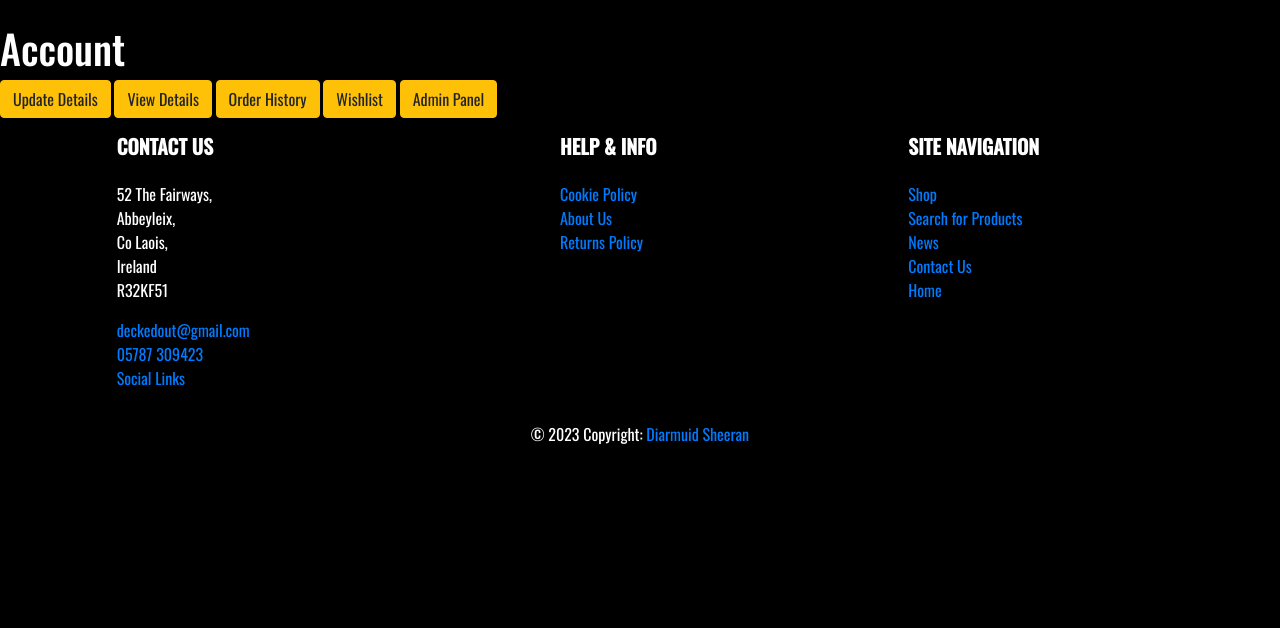
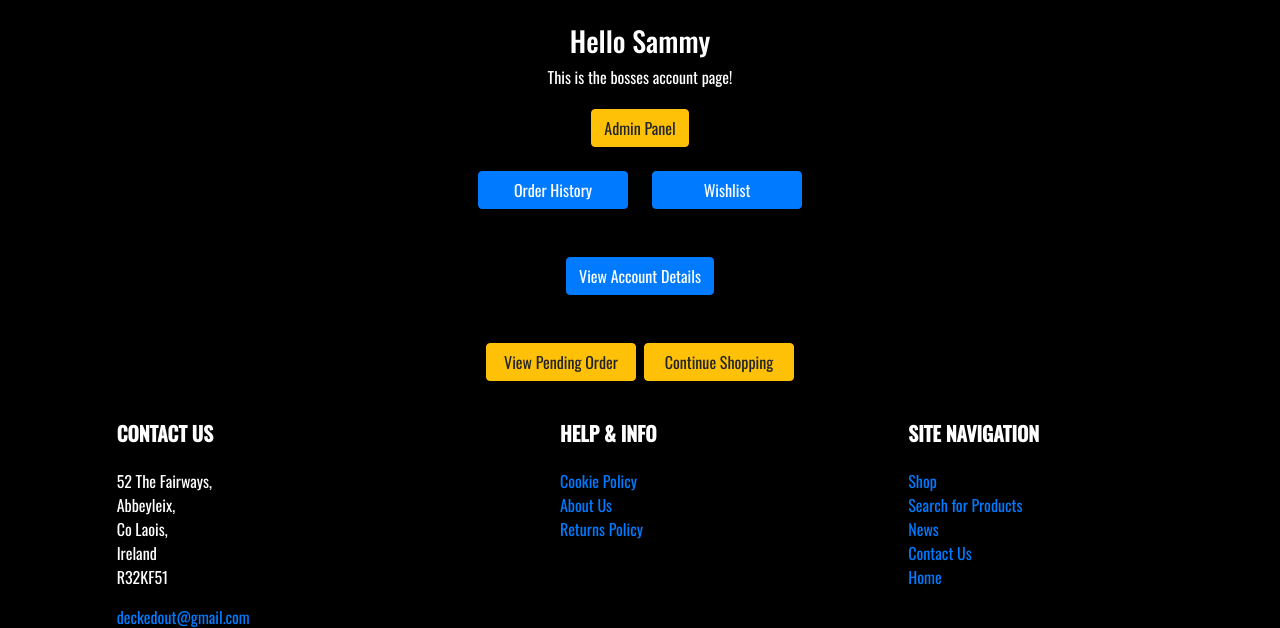
Before and after one commit to DiarmuidSheeran/decked-out-tcg-store-pp-5, a Django app: page /user/account/ in a window 1280 px wide. Shown: the part 59-687 px from the top of the page. Before the commit the page ends 503 px from the top, so only its background shows below. Run offline with Django 4.2, Linux system fonts and the light colour scheme; a user stored in the database is signed in; data comes from the database, SQL or seed files in the repository; both versions use the stored data as it was after the commit; some libraries are stand-ins or nearby versions.

Commit message:
Edit account template to show user information and exclude admin panel link for unath users

```diff
--- a/decked_out_tcg_store/product/forms.py
+++ b/decked_out_tcg_store/product/forms.py
@@ -1,6 +1,9 @@
 from django import forms
 from django.utils.text import slugify
 from .models import Product
+
+class ProductSearchForm(forms.Form):
+    search_query = forms.CharField(label='Search', max_length=100)
 
 class EditProductForm(forms.ModelForm):
     class Meta:
--- a/decked_out_tcg_store/product/views.py
+++ b/decked_out_tcg_store/product/views.py
@@ -1,6 +1,6 @@
 from django.shortcuts import render, redirect, get_object_or_404
 from .models import Product, Category
-from .forms import EditProductForm, CreateProductForm
+from .forms import EditProductForm, CreateProductForm, ProductSearchForm
 from django.views.generic.edit import CreateView, UpdateView
 from django.views.generic.list import ListView
 
--- a/decked_out_tcg_store/user/templates/user/account.html
+++ b/decked_out_tcg_store/user/templates/user/account.html
@@ -2,10 +2,70 @@
 {% load static %}
 
 {% block content %}
-<h1>Account</h1>
-<a href="{% url 'update_details' %}" class="btn btn-warning">Update Details</a>
-<a href="{% url 'view_details' %}" class="btn btn-warning">View Details</a>
-<a href="{% url 'order_history' %}" class="btn btn-warning">Order History</a>
-<a href="{% url 'wishlist' %}" class="btn btn-warning">Wishlist</a>
-<a href="{% url 'admin_panel' %}" class="btn btn-warning">Admin Panel</a>
+{% if user.is_staff %}
+    <h3 style="text-align: center;">Hello {{ user.userprofile.fname }}</h3>
+    <p style="text-align: center;">This is the bosses account page!</p>
+    <div class="row justify-content-center mb-4" style="margin-top: 20px;">
+        <a href="{% url 'admin_panel' %}" class="btn btn-warning">Admin Panel</a>
+    </div>
+{% else %}
+<h3 style="text-align: center;">Hello {{ user.userprofile.fname }}</h3>
+{% endif %}
+<div class="row justify-content-center mb-4" style="margin-top: 20px;">
+    <a href="{% url 'order_history' %}" class="btn btn-primary mb-4 mr-4" style="width: 150px;">Order History</a>
+    <a href="{% url 'wishlist' %}" class="btn btn-primary mb-4 " style="width: 150px;">Wishlist</a>
+</div>
+<div class="row justify-content-center mb-4" style="margin-top: 20px;">
+    <button class="btn btn-primary mb-4" type="button" data-toggle="collapse" data-target="#shipping" aria-expanded="false" aria-controls="shipping">
+        View Account Details
+    </button>
+</div>
+
+<div class="collapse mt-3" id="shipping">
+    <h3 style="text-align: center;">User Details</h3>
+
+    <div class="container">
+        <div class="row justify-content-center">
+            <div class="col-md-8">
+                <table class="table" style="color: white;">
+                    <thead>
+                        <tr>
+                            <th>Name</th>
+                            <th>Address</th>
+                            <th>Username</th>
+                        </tr>
+                    </thead>
+                    <tbody>
+                            <tr>
+                                <td>
+                                    {{ user.userprofile.fname }} {{ user.userprofile.lname }}
+                                </td>
+                                <td>
+                                    {{ user.userprofile.shipping_address_line_1 }}
+                                    {{ user.userprofile.shipping_address_line_2 }}
+                                    {{ user.userprofile.shipping_address_town }}
+                                    {{ user.userprofile.shipping_address_county }}
+                                    {{ user.userprofile.shipping_address_eircode }}
+                                </td>
+                                <td>
+                                    {{ user.username }}
+                                </td>
+                            </tr>
+                    </tbody>
+                </table>
+                <a href="{% url 'update_details' %}" class="btn btn-primary mb-4">Update Details</a>
+            </div>
+        </div>
+    </div>
+</div>
+
+<div class="row justify-content-center mb-4" style="margin-top: 20px;">
+    <a href="{% url 'order_history' %}" class="btn btn-warning mr-2" style="width: 150px;">View Pending Order</a>
+    <a href="{% url 'product_list' %}" class="btn btn-warning" style="width: 150px;">Continue Shopping</a>
+</div>
+
+
+{% if user.is_staff %}
+
+{% endif %}
 {% endblock %}
--- a/decked_out_tcg_store/user/templates/user/admin_panel.html
+++ b/decked_out_tcg_store/user/templates/user/admin_panel.html
@@ -8,6 +8,7 @@
         All Products
     </button>
     <a href="{% url 'create_product' %}" class="btn btn-primary mb-4 ml-4">Create Product</a>
+    <a href="{% url 'account' %}" class="btn btn-primary mb-4 ml-4">Back to Account</a>
 </div>
 
 <div class="collapse mt-3" id="shipping">
```
Also changed, not shown: decked_out_tcg_store/db.sqlite3.
